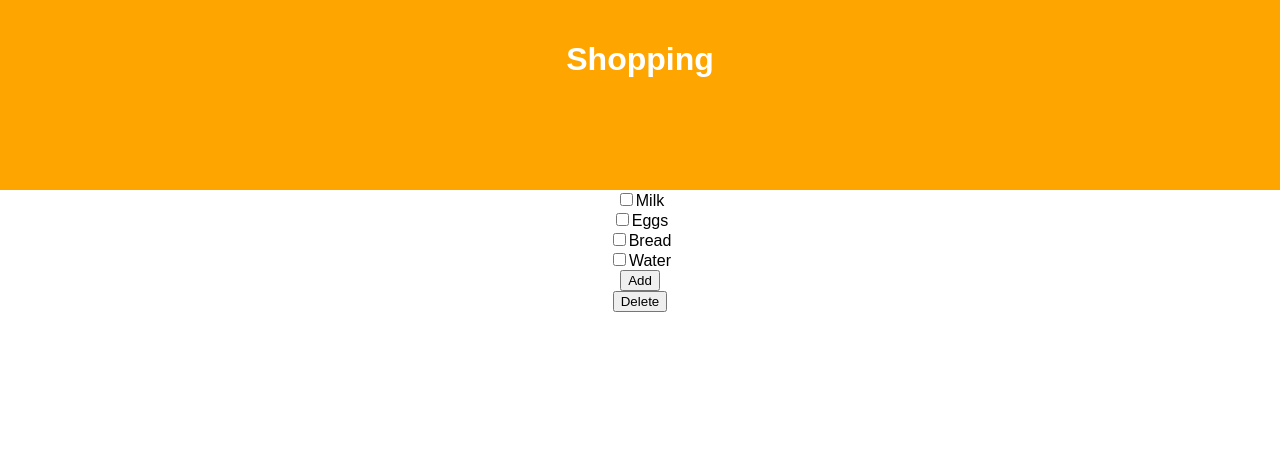
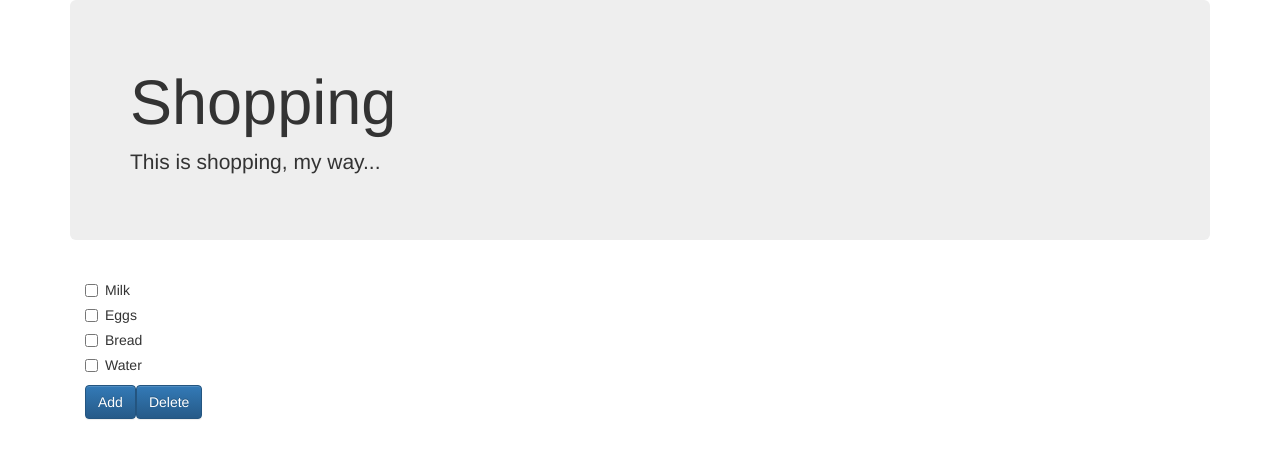
Before and after one commit to iliyan/shop, a React (Create React App) app: page / in a window 1280 px wide. Shown: the top 458 px of the page. Built offline with nearby package versions, Linux system fonts and the light colour scheme.

Commit message:
fixed some styling

```diff
--- a/package.json
+++ b/package.json
@@ -14,6 +14,7 @@
   "scripts": {
     "start": "react-scripts start",
     "build": "react-scripts build",
+    "prebuild": "rmdir /s /q docs",
     "postbuild": "cpx -v \"build/**\" docs",
     "test": "react-scripts test --env=jsdom",
     "eject": "react-scripts eject"
--- a/public/index.html
+++ b/public/index.html
@@ -3,8 +3,6 @@
   <head>
     <meta charset="utf-8"/>
     <meta name="viewport" content="width=device-width, initial-scale=1">
-
-    <script src="https://code.jquery.com/jquery-3.2.1.slim.min.js"/>
 
     <!-- Latest compiled and minified CSS -->
     <link rel="stylesheet" href="https://maxcdn.bootstrapcdn.com/bootstrap/3.3.7/css/bootstrap.min.css" integrity="sha384-BVYiiSIFeK1dGmJRAkycuHAHRg32OmUcww7on3RYdg4Va+PmSTsz/K68vbdEjh4u" crossorigin="anonymous">
@@ -12,20 +10,15 @@
     <!-- Optional theme -->
     <link rel="stylesheet" href="https://maxcdn.bootstrapcdn.com/bootstrap/3.3.7/css/bootstrap-theme.min.css" integrity="sha384-rHyoN1iRsVXV4nD0JutlnGaslCJuC7uwjduW9SVrLvRYooPp2bWYgmgJQIXwl/Sp" crossorigin="anonymous">
 
-    <!-- Latest compiled and minified JavaScript -->
-    <script src="https://maxcdn.bootstrapcdn.com/bootstrap/3.3.7/js/bootstrap.min.js" integrity="sha384-Tc5IQib027qvyjSMfHjOMaLkfuWVxZxUPnCJA7l2mCWNIpG9mGCD8wGNIcPD7Txa" crossorigin="anonymous"></script>
-
     <title>Shopping</title>
 
   </head>
   <body>
+      <div id="root"></div>
 
+      <!-- Latest compiled and minified JavaScript -->
+      <script src="https://code.jquery.com/jquery-3.2.1.slim.min.js"/>
 
-
-
-    <div id="root"></div>
-
-
-
+      <script src="https://maxcdn.bootstrapcdn.com/bootstrap/3.3.7/js/bootstrap.min.js" integrity="sha384-Tc5IQib027qvyjSMfHjOMaLkfuWVxZxUPnCJA7l2mCWNIpG9mGCD8wGNIcPD7Txa" crossorigin="anonymous"></script>
   </body>
 </html>
--- a/src/App.css
+++ /dev/null
@@ -1,24 +0,0 @@
-.App {
-  text-align: center;
-}
-
-.App-logo {
-  animation: App-logo-spin infinite 20s linear;
-  height: 80px;
-}
-
-.App-header {
-  background-color: orange;
-  height: 150px;
-  padding: 20px;
-  color: white;
-}
-
-.App-intro {
-  font-size: large;
-}
-
-@keyframes App-logo-spin {
-  from { transform: rotate(0deg); }
-  to { transform: rotate(360deg); }
-}
--- a/src/App.js
+++ b/src/App.js
@@ -1,6 +1,5 @@
 import React, { Component } from 'react';
 
-import './App.css';
 
 import Item from './Item.js';
 import Btns from './Btns.js';
@@ -9,22 +8,30 @@ import Btns from './Btns.js';
 class App extends Component {
   render() {
     return (
-      <div className="App">
-        <div className="App-header">
-        <h1 className="jumbotron text-center">Shopping</h1>
 
+        <div className="container">
 
+        <div className="jumbotron">
+            <h1>Shopping</h1>
+            <p>This is shopping, my way...</p>
         </div>
 
-        <div className="form">
+        <div className="container">
+            <div className="row">
+                <div className="col-lg-12">
+
+                    <form>
                         <Item>Milk</Item>
                         <Item>Eggs</Item>
                         <Item>Bread</Item>
                         <Item>Water</Item>
+                        <Btns/>
+                    </form>
+
+                </div>
             </div>
 
-
-        <Btns/>
+        </div>
       </div>
 
     );
--- a/src/Btns.js
+++ b/src/Btns.js
@@ -5,17 +5,11 @@ class Btns extends Component {
     render() {
 
         return (
-            <div className="Btns">
-              <div id="buttons" className="row">
-                <div className="col-xs-6">
-                  <button className="btn btn-primary" id="button-add">Add</button>
-                </div>
-                <div className="col-xs-6">
+            <div>
+            <button className="btn btn-primary" id="button-add">Add</button>
+            <button className="btn btn-primary" id="button-add">Delete</button>
+            </div>
 
-                  <button className="btn btn-primary" id="button-delete">Delete</button>
-                </div>
-              </div>
-            </div>
         );
     }
 }
--- a/src/Item.js
+++ b/src/Item.js
@@ -4,9 +4,11 @@ class Item extends Component {
   render() {
 
     return (
-      <div className="Item">
+      <div className="checkbox">
+       <label>
         <input type="checkbox" id="check-one"/>
         {this.props.children}
+       </label>
       </div>
     );
   }
--- a/src/index.css
+++ /dev/null
@@ -1,5 +0,0 @@
-body {
-  margin: 0;
-  padding: 0;
-  font-family: sans-serif;
-}
--- a/src/index.js
+++ b/src/index.js
@@ -1,7 +1,7 @@
 import React from 'react';
 import ReactDOM from 'react-dom';
 import App from './App';
-import './index.css';
+
 
 ReactDOM.render(
   <App />,
```
Also changed, not shown: 8 other files (tests, documents, lock files or other folders). Lines whose indentation alone changed are shown as unchanged.
